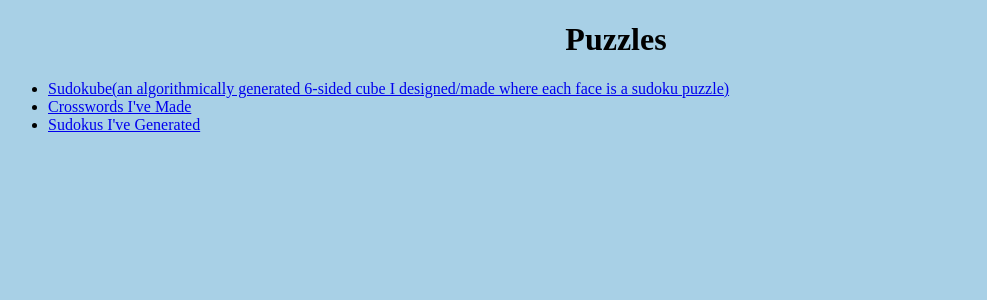
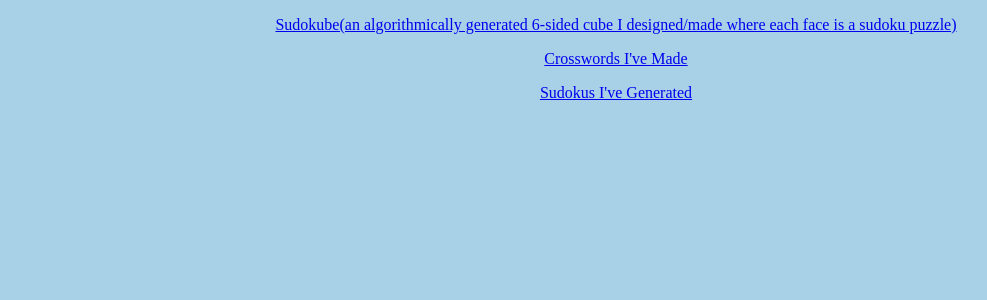
Before and after one commit to StevenSawtelle/stevensawtelle.github.io, a Jekyll site: the page built from puzzles.md, in a window 1280 px wide. Shown: the top 300 px of the page, without its empty margins (24-1011 px from the left). Built offline with Jekyll 4.4.1, drawn with Linux system fonts in a browser that asks for light colours; some web fonts are replaced; our own code applies the rules of GitHub Pages for plain Markdown files.

Commit message:
change about link and puzzles page format

```diff
--- a/puzzles.md
+++ b/puzzles.md
@@ -11,16 +11,10 @@ title: Puzzles
 		<link rel="stylesheet" type="text/css" href="../css/style.css">
 </head>
 
-# <center>{{ page.title }}</center>
+<center>
 
-<ul>
-    <li>
-        <a href="/puzzles/sudokube" class="nav">Sudokube(an algorithmically generated 6-sided cube I designed/made where each face is a sudoku puzzle)</a>
-    </li>
-    <li>
-        <a href="/puzzles/crosswords" class="nav">Crosswords I've Made</a>
-    </li>
-    <li>
-        <a href="/puzzles/sudokus" class="nav">Sudokus I've Generated</a>
-    </li>
-</ul>
+<p><a href="/puzzles/sudokube" class="nav">Sudokube(an algorithmically generated 6-sided cube I designed/made where each face is a sudoku puzzle)</a></p>
+<p><a href="/puzzles/crosswords" class="nav">Crosswords I've Made</a></p>
+<p><a href="/puzzles/sudokus" class="nav">Sudokus I've Generated</a></p>
+
+</center>
--- a/puzzles/sudokube.html
+++ b/puzzles/sudokube.html
@@ -20,7 +20,7 @@
 <body>
 
 	<div id="info">
-		<a class="linked" rel="nofollow" href="./sudokube/about.html" alt="About">About sudokube</a>
+		<a href="./sudokube/about" target="_blank" rel="noopener">About Sudokube</a>
 	</div>
 
   <script src="./sudokube/sudoku_generate.js" type="module"></script>
```
